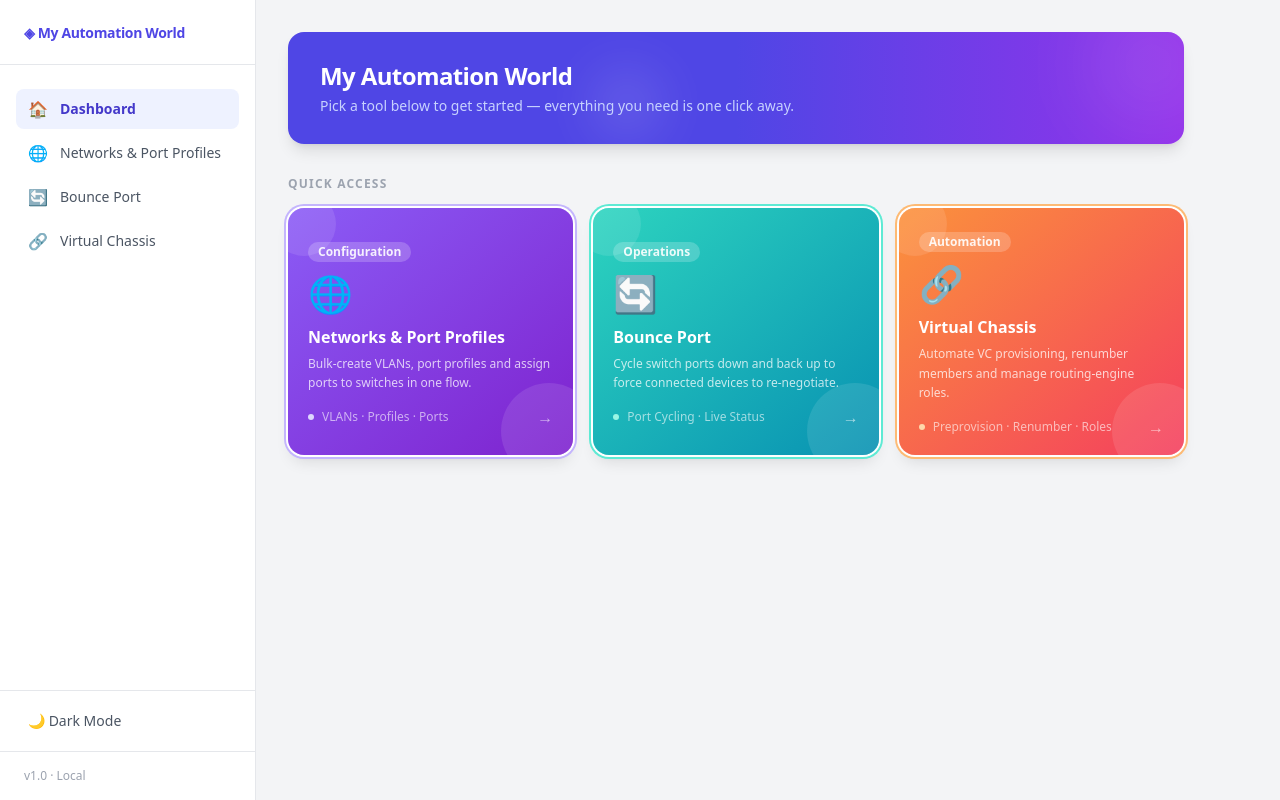
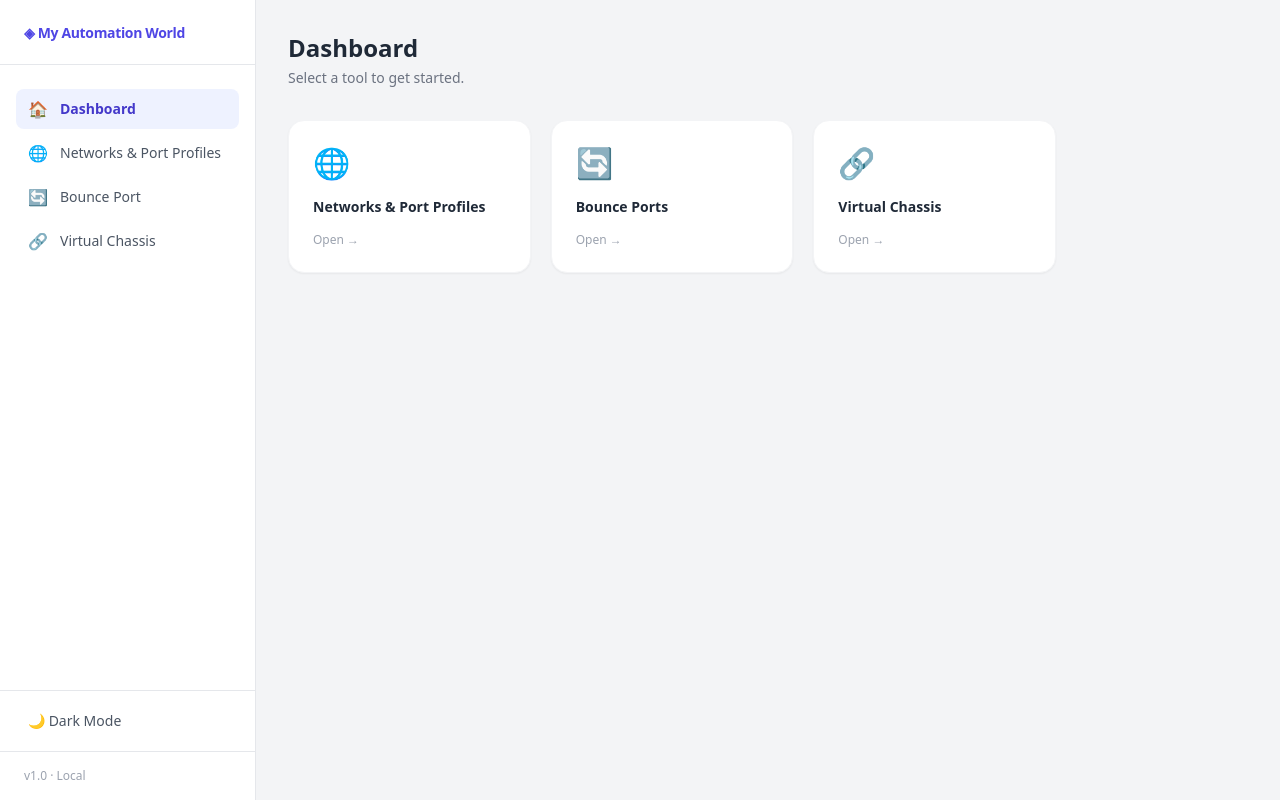
Before and after one commit to amruthasatishkumar/Vkhot-Development, a React (Vite) app in the folder dashboard-app/frontend/: page / in a window 1280 px wide. Built offline with nearby package versions, Linux system fonts and the light colour scheme.

Commit message:
UI update

```diff
--- a/dashboard-app/frontend/src/pages/DashboardHome.jsx
+++ b/dashboard-app/frontend/src/pages/DashboardHome.jsx
@@ -1,99 +1,37 @@
 const CARDS = [
-  {
-    page:        'networks',
-    icon:        '🌐',
-    title:       'Networks & Port Profiles',
-    description: 'Bulk-create VLANs, port profiles and assign ports to switches in one flow.',
-    badge:       'Configuration',
-    stat:        'VLANs · Profiles · Ports',
-    gradient:    'from-violet-500 to-purple-700',
-    ring:        'ring-violet-300 dark:ring-violet-700',
-    badgeBg:     'bg-white/20',
-    dot:         'bg-violet-200',
-  },
-  {
-    page:        'bounce-port',
-    icon:        '🔄',
-    title:       'Bounce Port',
-    description: 'Cycle switch ports down and back up to force connected devices to re-negotiate.',
-    badge:       'Operations',
-    stat:        'Port Cycling · Live Status',
-    gradient:    'from-teal-400 to-cyan-600',
-    ring:        'ring-teal-300 dark:ring-teal-700',
-    badgeBg:     'bg-white/20',
-    dot:         'bg-teal-200',
-  },
-  {
-    page:        'virtual-chassis',
-    icon:        '🔗',
-    title:       'Virtual Chassis',
-    description: 'Automate VC provisioning, renumber members and manage routing-engine roles.',
-    badge:       'Automation',
-    stat:        'Preprovision · Renumber · Roles',
-    gradient:    'from-orange-400 to-rose-500',
-    ring:        'ring-orange-300 dark:ring-orange-700',
-    badgeBg:     'bg-white/20',
-    dot:         'bg-orange-200',
-  },
+  { page: 'networks',        icon: '🌐', title: 'Networks & Port Profiles' },
+  { page: 'bounce-port',     icon: '🔄', title: 'Bounce Ports'             },
+  { page: 'virtual-chassis', icon: '🔗', title: 'Virtual Chassis'          },
 ];
 
 export default function DashboardHome({ onNavigate }) {
   return (
-    <div className="space-y-8 max-w-4xl">
+    <div className="space-y-8 max-w-3xl">
 
-      {/* Hero banner */}
-      <div className="rounded-2xl bg-gradient-to-r from-brand-600 via-indigo-600 to-purple-600 px-8 py-7 shadow-lg relative overflow-hidden">
-        {/* Decorative blobs */}
-        <div className="absolute -top-8 -right-8 h-32 w-32 rounded-full bg-white/10 blur-2xl" />
-        <div className="absolute bottom-0 left-1/3 h-20 w-20 rounded-full bg-white/10 blur-xl" />
-        <p className="text-2xl font-extrabold text-white tracking-tight relative">My Automation World</p>
-        <p className="text-sm text-indigo-200 mt-1 relative">
-          Pick a tool below to get started — everything you need is one click away.
-        </p>
+      {/* Header */}
+      <div>
+        <p className="text-2xl font-bold text-gray-800 dark:text-gray-100">Dashboard</p>
+        <p className="text-sm text-gray-500 dark:text-gray-400 mt-1">Select a tool to get started.</p>
       </div>
 
-      {/* Section label */}
-      <div>
-        <p className="text-xs font-bold text-gray-400 dark:text-gray-500 uppercase tracking-widest mb-4">
-          Quick Access
-        </p>
-
-        {/* Cards grid */}
+      {/* Cards */}
       <div className="grid grid-cols-1 sm:grid-cols-3 gap-5">
-          {CARDS.map(({ page, icon, title, description, badge, stat, gradient, ring, badgeBg, dot }) => (
+        {CARDS.map(({ page, icon, title }) => (
           <button
             key={page}
             type="button"
             onClick={() => onNavigate(page)}
-              className={`group relative w-full text-left rounded-2xl bg-gradient-to-br ${gradient} p-5 shadow-lg ring-2 ${ring} ring-offset-2 dark:ring-offset-gray-950 hover:scale-[1.03] hover:shadow-2xl active:scale-[0.98] transition-all duration-200 overflow-hidden`}
+            className="group w-full text-left bg-white dark:bg-gray-800 rounded-2xl border border-gray-100 dark:border-gray-700 shadow-sm hover:shadow-md hover:border-brand-300 dark:hover:border-brand-600 active:scale-[0.98] transition-all duration-150 p-6 flex flex-col items-start gap-4"
           >
-              {/* Decorative circle */}
-              <div className="absolute -bottom-6 -right-6 h-24 w-24 rounded-full bg-white/10" />
-              <div className="absolute -top-4 -left-4 h-16 w-16 rounded-full bg-white/10" />
-
-              {/* Badge */}
-              <span className={`inline-block ${badgeBg} text-white/90 text-xs font-semibold px-2.5 py-0.5 rounded-full mb-3 relative`}>
-                {badge}
+            <span className="text-3xl">{icon}</span>
+            <p className="text-sm font-semibold text-gray-800 dark:text-gray-100 group-hover:text-brand-600 dark:group-hover:text-brand-400 transition-colors leading-snug">
+              {title}
+            </p>
+            <span className="mt-auto text-xs text-gray-400 dark:text-gray-500 group-hover:text-brand-500 dark:group-hover:text-brand-400 group-hover:translate-x-1 transition-all duration-150">
+              Open →
             </span>
-
-              {/* Icon */}
-              <div className="text-4xl mb-3 relative">{icon}</div>
-
-              {/* Title */}
-              <p className="text-base font-bold text-white leading-snug relative">{title}</p>
-
-              {/* Description */}
-              <p className="text-xs text-white/75 mt-1.5 leading-relaxed relative">{description}</p>
-
-              {/* Stat strip */}
-              <div className="mt-4 flex items-center gap-2 relative">
-                <span className={`h-1.5 w-1.5 rounded-full ${dot}`} />
-                <span className="text-xs text-white/60 font-medium">{stat}</span>
-                <span className="ml-auto text-white/60 group-hover:text-white group-hover:translate-x-1 transition-all duration-200 text-base leading-none">→</span>
-              </div>
           </button>
         ))}
-        </div>
       </div>
 
     </div>
```
Lines whose indentation alone changed are shown as unchanged.
